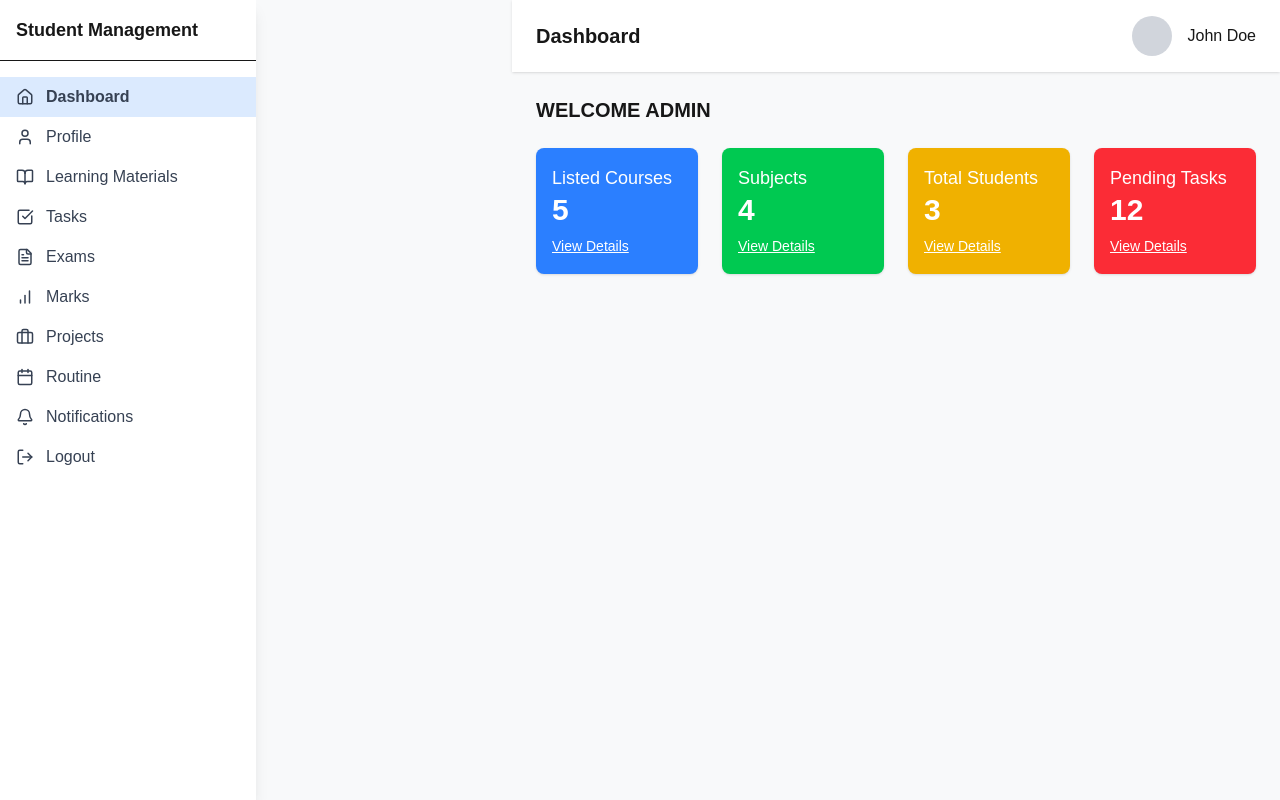
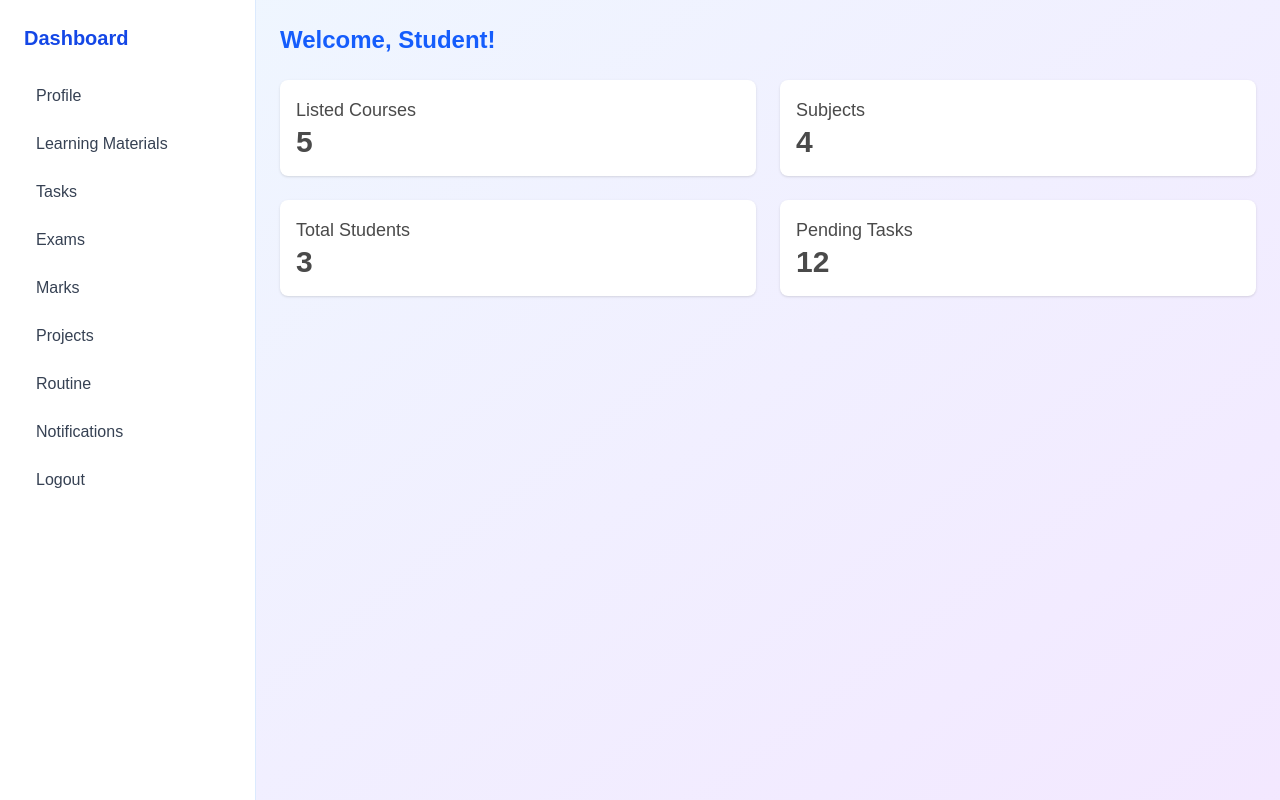
Before and after one commit to sabeennayazu/Student_management_system, a Next.js app: page /student in a window 1280 px wide. Built offline with nearby package versions, Linux system fonts and the light colour scheme.

Commit message:
made the dashboard ui clean

```diff
--- a/src/app/student/layout.tsx
+++ b/src/app/student/layout.tsx
@@ -1,82 +1,48 @@
-// src/app/student/layout.tsx
 "use client";
 
-import { useState } from "react";
-import Link from "next/link";
+import { ReactNode } from "react";
 import { usePathname } from "next/navigation";
-import {
-  Home,
-  User,
-  BookOpen,
-  CheckSquare,
-  FileText,
-  BarChart,
-  Briefcase,
-  Calendar,
-  Bell,
-  LogOut,
-  Menu,
-  X,
-} from "lucide-react";
-import { ReactNode } from "react";
 
 const links = [
-  { name: "Dashboard", href: "/student", icon: <Home size={18} /> },
-  { name: "Profile", href: "/student/profile", icon: <User size={18} /> },
-  { name: "Learning Materials", href: "/student/learning-materials", icon: <BookOpen size={18} /> },
-  { name: "Tasks", href: "/student/tasks", icon: <CheckSquare size={18} /> },
-  { name: "Exams", href: "/student/exams", icon: <FileText size={18} /> },
-  { name: "Marks", href: "/student/marks", icon: <BarChart size={18} /> },
-  { name: "Projects", href: "/student/projects", icon: <Briefcase size={18} /> },
-  { name: "Routine", href: "/student/routine", icon: <Calendar size={18} /> },
-  { name: "Notifications", href: "/student/notifications", icon: <Bell size={18} /> },
-  { name: "Logout", href: "/logout", icon: <LogOut size={18} /> },
+  { name: "Profile", href: "/student/profile" },
+  { name: "Learning Materials", href: "/student/learning-materials" },
+  { name: "Tasks", href: "/student/tasks" },
+  { name: "Exams", href: "/student/exams" },
+  { name: "Marks", href: "/student/marks" },
+  { name: "Projects", href: "/student/projects" },
+  { name: "Routine", href: "/student/routine" },
+  { name: "Notifications", href: "/student/notifications" },
+  { name: "Logout", href: "/logout" },
 ];
 
 export default function StudentLayout({ children }: { children: ReactNode }) {
   const pathname = usePathname();
-  const [isOpen, setIsOpen] = useState(false);
 
   return (
-    <div className="flex h-screen bg-[#f8f9fa]">
+    <div className="flex h-screen">
       {/* Sidebar */}
-      <aside
-        className={`fixed z-40 inset-y-0 left-0 transform ${
-          isOpen ? "translate-x-0" : "-translate-x-full"
-        } md:translate-x-0 md:static transition-transform duration-200 w-64 bg-white shadow-lg`}
-      >
-        <div className="p-4 text-lg font-bold border-b">Student Management</div>
-        <nav className="mt-4">
+      <aside className="w-64 bg-white/90 border-r border-blue-100 shadow-lg p-6 flex flex-col gap-2">
+        <a href="/student" className="text-xl font-bold text-blue-700 mb-4">
+          Dashboard
+        </a>
+        <nav className="flex-1 flex flex-col gap-2">
           {links.map((link) => (
-            <Link
-              key={link.href}
+            <a
+              key={link.name}
               href={link.href}
-              className={`flex items-center gap-3 px-4 py-2 text-gray-700 hover:bg-gray-200 ${
-                pathname === link.href ? "bg-blue-100 text-blue-600 font-semibold" : ""
-              }`}
+              className={`px-3 py-2 rounded-lg text-gray-700 hover:bg-blue-100 hover:text-blue-700 font-medium transition-colors ${pathname === link.href
+                  ? "bg-blue-100 text-blue-700 font-semibold"
+                  : ""
+                }`}
             >
-              {link.icon}
               {link.name}
-            </Link>
+            </a>
           ))}
         </nav>
       </aside>
 
-      {/* Main content */}
-      <div className="flex-1 flex flex-col md:ml-64">
-        {/* Top Navbar */}
-        <header className="bg-white shadow flex justify-between items-center px-6 py-4">
-          <button className="md:hidden text-gray-700" onClick={() => setIsOpen(!isOpen)}>
-            {isOpen ? <X size={24} /> : <Menu size={24} />}
-          </button>
-          <h1 className="text-xl font-bold">Dashboard</h1>
-          <div className="flex items-center space-x-4">
-            <div className="w-10 h-10 rounded-full bg-gray-300"></div>
-            <span className="font-medium">John Doe</span>
-          </div>
-        </header>
-
-        {/* Page Content */}
+      {/* Main Content */}
+      <div className="flex-1 flex flex-col bg-gradient-to-br from-blue-50 to-purple-100">
         <main className="flex-1 p-6">{children}</main>
       </div>
     </div>
--- a/src/app/student/page.tsx
+++ b/src/app/student/page.tsx
@@ -1,37 +1,27 @@
-// src/app/student/page.tsx
 export default function Dashboard() {
   return (
     <div>
-      <h2 className="text-xl font-bold mb-6">WELCOME ADMIN</h2>
+      <h2 className="text-2xl font-bold mb-6 text-blue-600">Welcome, Student!</h2>
 
-      {/* Dashboard Cards */}
-      <div className="grid grid-cols-1 md:grid-cols-3 lg:grid-cols-4 gap-6">
-        {/* Courses */}
-        <div className="bg-blue-500 text-white p-4 rounded-lg shadow">
+      <div className="grid grid-cols-2 gap-6">
+        <div className="bg-[#ffffff] text-[#4a4a4a] p-4 rounded-lg shadow">
           <h3 className="text-lg">Listed Courses</h3>
           <p className="text-3xl font-bold">5</p>
-          <button className="mt-2 text-sm underline">View Details</button>
         </div>
 
-        {/* Subjects */}
-        <div className="bg-green-500 text-white p-4 rounded-lg shadow">
+        <div className="bg-[#ffffff] text-[#4a4a4a] p-4 rounded-lg shadow">
           <h3 className="text-lg">Subjects</h3>
           <p className="text-3xl font-bold">4</p>
-          <button className="mt-2 text-sm underline">View Details</button>
         </div>
 
-        {/* Students */}
-        <div className="bg-yellow-500 text-white p-4 rounded-lg shadow">
+        <div className="bg-[#ffffff] text-[#4a4a4a] p-4 rounded-lg shadow">
           <h3 className="text-lg">Total Students</h3>
           <p className="text-3xl font-bold">3</p>
-          <button className="mt-2 text-sm underline">View Details</button>
         </div>
 
-        {/* Example extra card */}
-        <div className="bg-red-500 text-white p-4 rounded-lg shadow">
+        <div className="bg-[#ffffff] text-[#4a4a4a] p-4 rounded-lg shadow">
           <h3 className="text-lg">Pending Tasks</h3>
           <p className="text-3xl font-bold">12</p>
-          <button className="mt-2 text-sm underline">View Details</button>
         </div>
       </div>
     </div>
```
